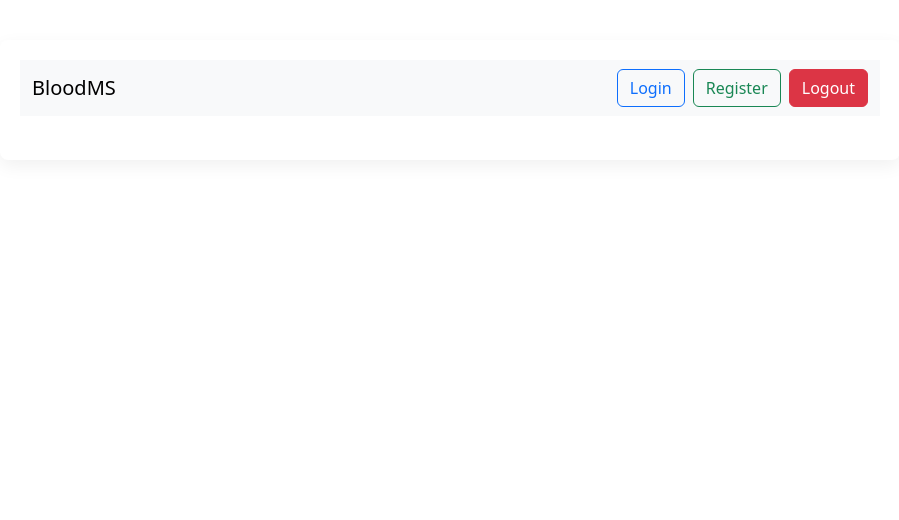
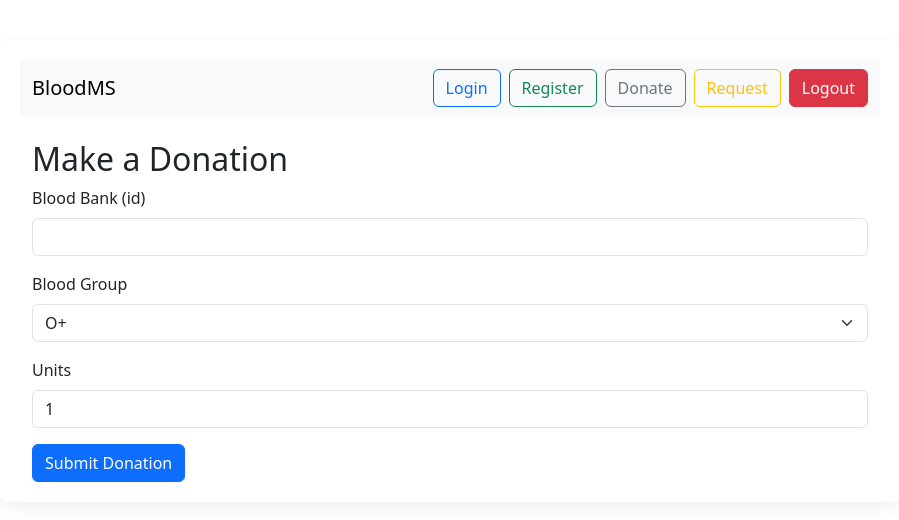
Before and after one commit to punam06/finalSubmissionOstad, a React (Vite) app in the folder frontend/: page /donate in a window 1280 px wide. Shown: the top 520 px of the page, without its empty margins (190-1089 px from the left). Built offline with nearby package versions, Linux system fonts and the light colour scheme; the HTML template or start-up script is replaced by a standard one.

Commit message:
Add CORS support; add Donate and Request pages and frontend links/routes

```diff
--- a/frontend/src/App.jsx
+++ b/frontend/src/App.jsx
@@ -5,6 +5,8 @@ import Login from './pages/Login'
 import Register from './pages/Register'
 import DonorDashboard from './pages/DonorDashboard'
 import AdminDashboard from './pages/AdminDashboard'
+import Donate from './pages/Donate'
+import RequestBlood from './pages/RequestBlood'
 import 'bootstrap/dist/css/bootstrap.min.css'
 
 export default function App(){
@@ -16,6 +18,8 @@ export default function App(){
           <Route path="/login" element={<Login/>} />
           <Route path="/register" element={<Register/>} />
           <Route path="/admin" element={<AdminDashboard/>} />
+          <Route path="/donate" element={<Donate/>} />
+          <Route path="/request" element={<RequestBlood/>} />
           <Route path="/" element={<DonorDashboard/>} />
         </Routes>
       </div>
--- a/frontend/src/components/Nav.jsx
+++ b/frontend/src/components/Nav.jsx
@@ -14,6 +14,8 @@ export default function Nav(){
         <div className="d-flex">
           <a className="btn btn-outline-primary me-2" href="/login">Login</a>
           <a className="btn btn-outline-success me-2" href="/register">Register</a>
+          <a className="btn btn-outline-secondary me-2" href="/donate">Donate</a>
+          <a className="btn btn-outline-warning me-2" href="/request">Request</a>
           <button className="btn btn-danger" onClick={logout}>Logout</button>
         </div>
       </div>
--- /dev/null
+++ b/frontend/src/pages/Donate.jsx
@@ -0,0 +1,50 @@
+import React, {useState} from 'react'
+import api from '../services/api'
+
+export default function Donate(){
+  const [form, setForm] = useState({blood_bank: '', blood_group: 'O+', units: 1})
+  const [msg, setMsg] = useState(null)
+
+  const onChange = (e) => setForm({...form, [e.target.name]: e.target.value})
+
+  const submit = async (e) => {
+    e.preventDefault()
+    try{
+      await api.post('donations/', form)
+      setMsg('Donation request created')
+    }catch(err){
+      setMsg('Error: ' + JSON.stringify(err.response?.data || err.message))
+    }
+  }
+
+  return (
+    <div>
+      <h2>Make a Donation</h2>
+      <form onSubmit={submit}>
+        <div className="mb-3">
+          <label className="form-label">Blood Bank (id)</label>
+          <input name="blood_bank" className="form-control" onChange={onChange} />
+        </div>
+        <div className="mb-3">
+          <label className="form-label">Blood Group</label>
+          <select name="blood_group" className="form-select" value={form.blood_group} onChange={onChange}>
+            <option>O+</option>
+            <option>O-</option>
+            <option>A+</option>
+            <option>A-</option>
+            <option>B+</option>
+            <option>B-</option>
+            <option>AB+</option>
+            <option>AB-</option>
+          </select>
+        </div>
+        <div className="mb-3">
+          <label className="form-label">Units</label>
+          <input name="units" type="number" min="1" className="form-control" value={form.units} onChange={onChange} />
+        </div>
+        {msg && <div className="alert alert-info">{msg}</div>}
+        <button className="btn btn-primary" type="submit">Submit Donation</button>
+      </form>
+    </div>
+  )
+}
--- /dev/null
+++ b/frontend/src/pages/RequestBlood.jsx
@@ -0,0 +1,46 @@
+import React, {useState} from 'react'
+import api from '../services/api'
+
+export default function RequestBlood(){
+  const [form, setForm] = useState({blood_group: 'O+', units: 1})
+  const [msg, setMsg] = useState(null)
+
+  const onChange = (e) => setForm({...form, [e.target.name]: e.target.value})
+
+  const submit = async (e) => {
+    e.preventDefault()
+    try{
+      await api.post('blood-requests/', form)
+      setMsg('Blood request submitted')
+    }catch(err){
+      setMsg('Error: ' + JSON.stringify(err.response?.data || err.message))
+    }
+  }
+
+  return (
+    <div>
+      <h2>Request Blood</h2>
+      <form onSubmit={submit}>
+        <div className="mb-3">
+          <label className="form-label">Blood Group</label>
+          <select name="blood_group" className="form-select" value={form.blood_group} onChange={onChange}>
+            <option>O+</option>
+            <option>O-</option>
+            <option>A+</option>
+            <option>A-</option>
+            <option>B+</option>
+            <option>B-</option>
+            <option>AB+</option>
+            <option>AB-</option>
+          </select>
+        </div>
+        <div className="mb-3">
+          <label className="form-label">Units</label>
+          <input name="units" type="number" min="1" className="form-control" value={form.units} onChange={onChange} />
+        </div>
+        {msg && <div className="alert alert-info">{msg}</div>}
+        <button className="btn btn-warning" type="submit">Request Blood</button>
+      </form>
+    </div>
+  )
+}
```
Also changed, not shown: 2 other files (tests, documents, lock files or other folders).
